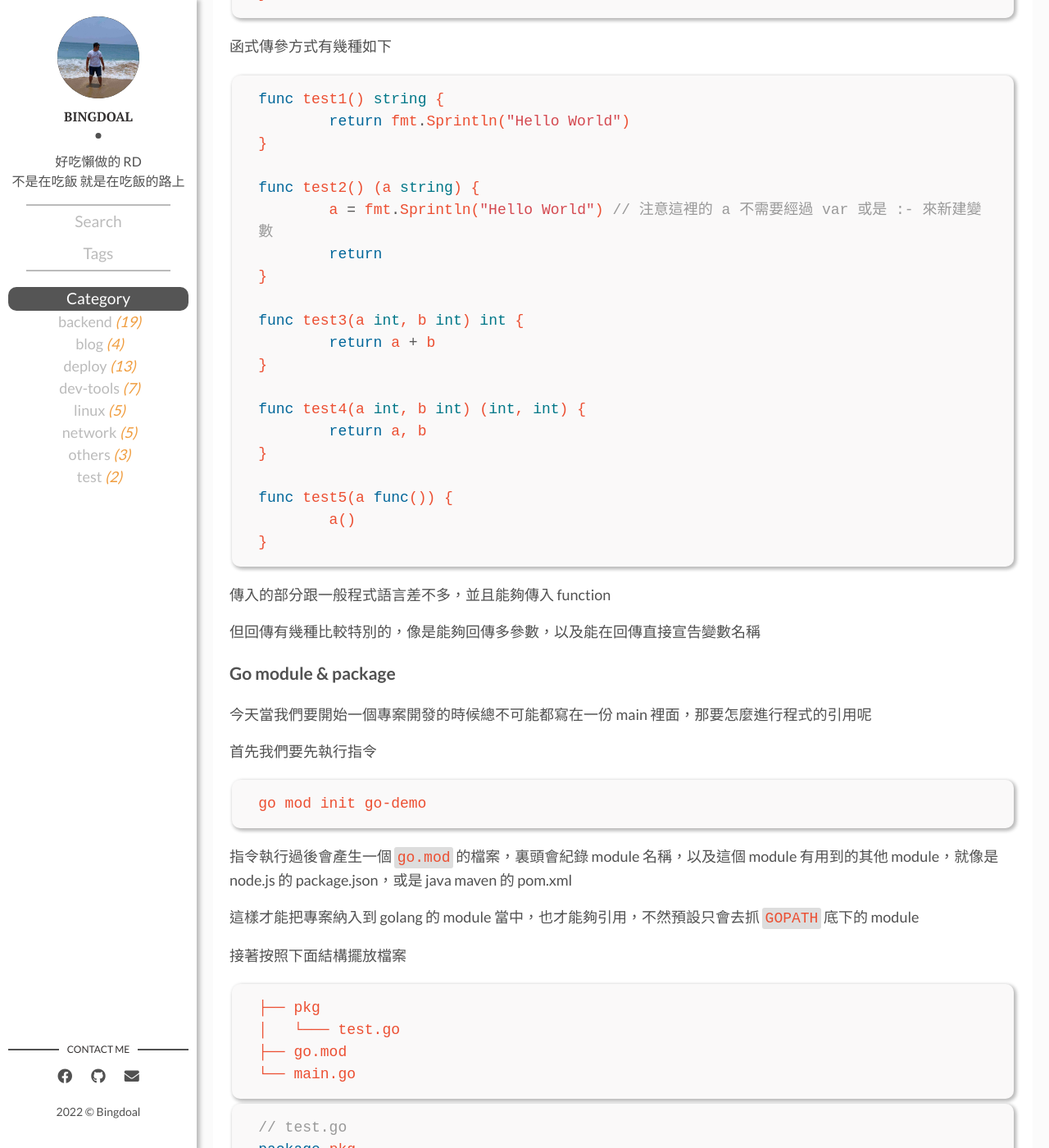
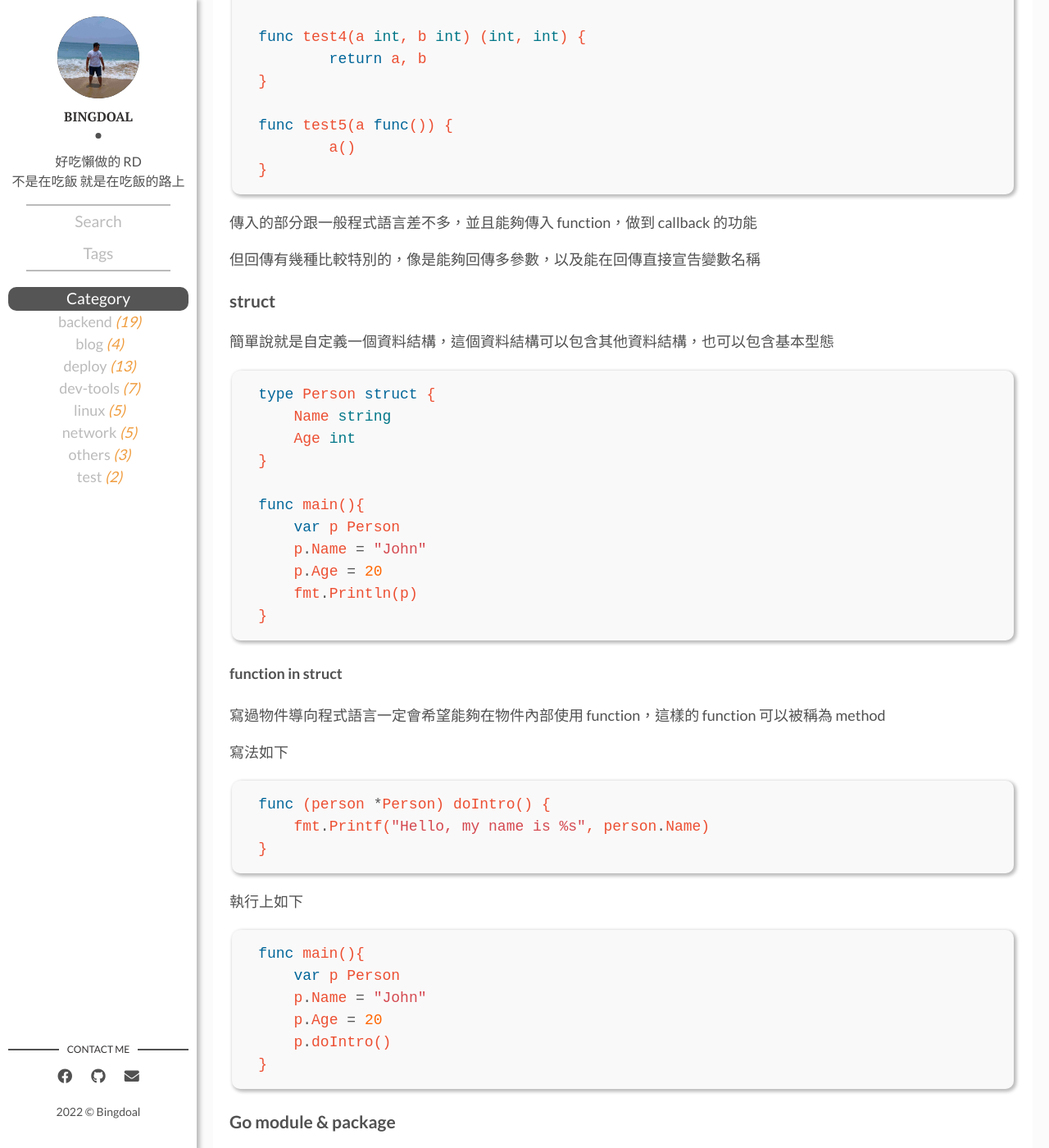
Before and after one commit to Bingdoal/bingdoal.github.io, a Jekyll site: the page built from _posts/2022/2022-03-15-golang-intro-first-chapter.md, in a window 1280 px wide and 1400 px high, scrolled down 6789 px. Shown: the whole window at 82% size. Built offline with Jekyll 4.4.1, drawn with Linux system fonts in a browser that asks for light colours; comment, search, counter and statistics services are not loaded; some of the changed text lies outside the part shown.

Commit message:
add function in struct

````diff
--- a/_posts/2022/2022-03-15-golang-intro-first-chapter.md
+++ b/_posts/2022/2022-03-15-golang-intro-first-chapter.md
@@ -189,22 +189,6 @@ for key, value := range mapDemo {
 }
 ```
 
-### struct
-簡單說就是自定義一個資料結構，這個資料結構可以包含其他資料結構，也可以包含基本型態
-
-```golang
-type Person struct {
-    Name string
-    Age int
-}
-
-func main(){
-    var p Person
-    p.Name = "John"
-    p.Age = 20
-    fmt.Println(p)
-}
-```
 
 ### function
 function 的使用跟其他程式語言也沒太大差別，上面的 `func main()` 就是一種 function
@@ -261,9 +245,49 @@ func test5(a func()) {
 }
 ```
 
-傳入的部分跟一般程式語言差不多，並且能夠傳入 function
+傳入的部分跟一般程式語言差不多，並且能夠傳入 function，做到 callback 的功能
 
 但回傳有幾種比較特別的，像是能夠回傳多參數，以及能在回傳直接宣告變數名稱
+
+### struct
+簡單說就是自定義一個資料結構，這個資料結構可以包含其他資料結構，也可以包含基本型態
+
+```golang
+type Person struct {
+    Name string
+    Age int
+}
+
+func main(){
+    var p Person
+    p.Name = "John"
+    p.Age = 20
+    fmt.Println(p)
+}
+```
+
+#### function in struct
+
+寫過物件導向程式語言一定會希望能夠在物件內部使用 function，這樣的 function 可以被稱為 method
+
+寫法如下
+
+```golang
+func (person *Person) doIntro() {
+    fmt.Printf("Hello, my name is %s", person.Name)
+}
+```
+
+執行上如下
+
+```golang
+func main(){
+    var p Person
+    p.Name = "John"
+    p.Age = 20
+    p.doIntro()
+}
+```
 
 ### Go module & package
 
````
